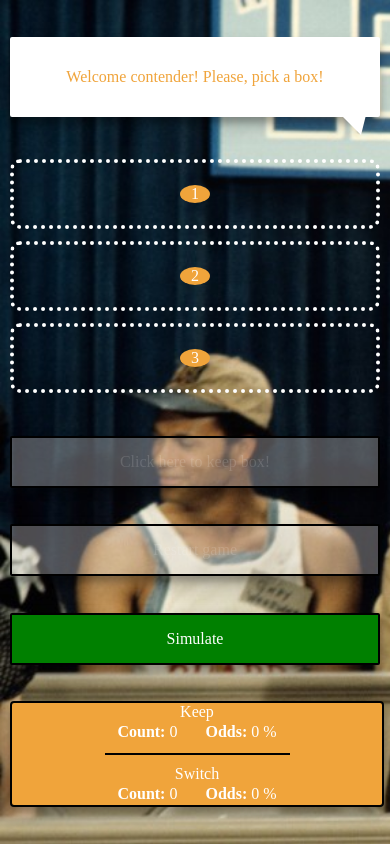
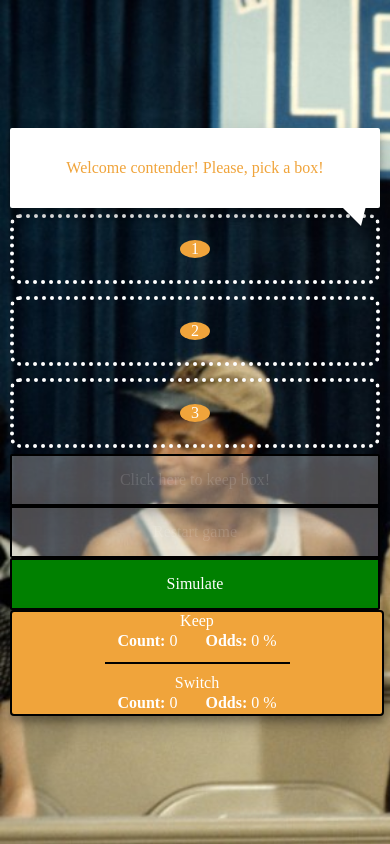
Before and after one commit to ramsen-axakon/montyhall, a React (Create React App) app: page / in a window 390 px wide. Built offline with nearby package versions, Linux system fonts and the light colour scheme; a web font is replaced by a local one.

Commit message:
Replace height: 56vh with auto in container

```diff
--- a/src/App.css
+++ b/src/App.css
@@ -42,7 +42,6 @@ button {
   flex-direction: column;
   justify-content: space-evenly;
   width: 600px;
-  height: 56vh;
   background: #222222e6;
   padding: 30px;
   border-radius: 2px;
@@ -53,7 +52,7 @@ button {
   .container {
     height: auto;
     width: calc(100% - 20px);
-    height: 100vh;
+    height: auto;
     padding: 0;
     background: none;
     box-shadow: none;
```
